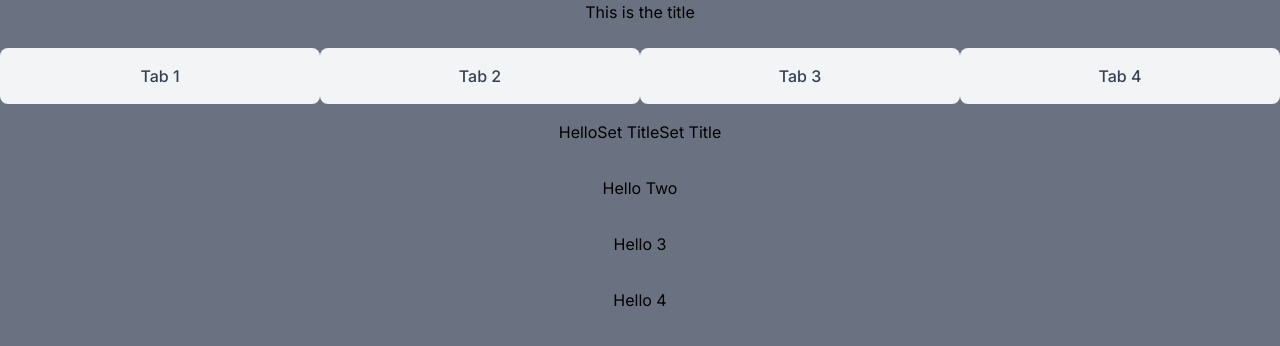
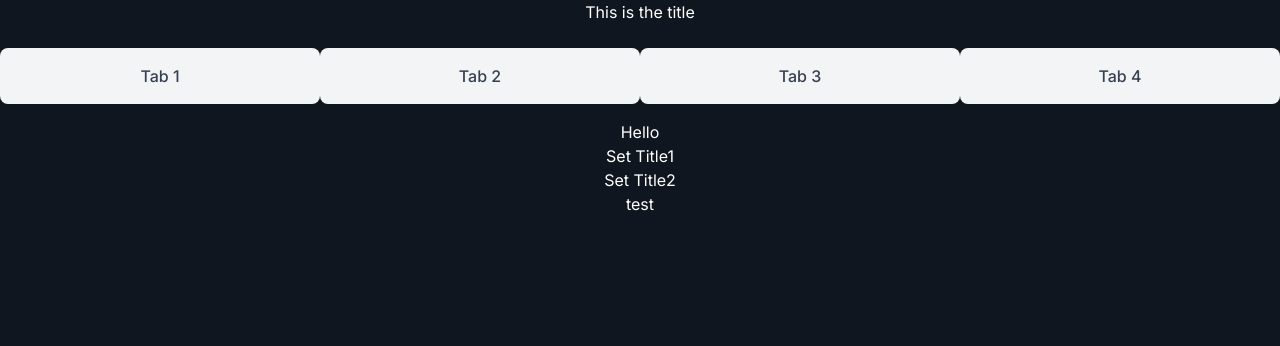
Before and after one commit to totester12/RequirementAI, a React (Vite) app: page / in a window 1280 px wide. Shown: the top 346 px of the page. Built offline with nearby package versions, Linux system fonts and the light colour scheme.

Commit message:
flex / bg changes

```diff
--- a/src/App.jsx
+++ b/src/App.jsx
@@ -16,7 +16,7 @@ function App() {
 
   return (
 
-    <div class='mainDiv bg-gray-500 w-full h-screen'>
+    <div class='mainDiv bg-regal-blue w-full h-screen'>
       <div class='titleDiv flex flex-row justify-center items-center '>
         <p>{title}</p>
       </div>
@@ -33,16 +33,16 @@ function App() {
           <button class="tabButton  w-full py-4 text-center font-medium text-gray-700 bg-gray-100 rounded-lg focus:outline-none hover:bg-gray-400"
           onClick={e => openTab(e, 'tab4')}>Tab 4</button>
       </div>
-      <div id="tab1" class="tabcontent p-4 w-full flex flex-row justify-center items-center">
+      <div id="tab1" class="tabcontent p-4 w-full grid grid-cols-1 gap-4 justify-center items-center">
         <Summary setNewTitle={replaceTitle} setNewTitle2={replacetwo} />
       </div>
-      <div id="tab2" class="tabcontent p-4 w-full flex flex-row justify-center items-center">
+      <div id="tab2" class="tabcontent p-4 w-full flex flex-row justify-center items-center hidden">
         <Goals/>
       </div>
-      <div id="tab3" class="tabcontent p-4 w-full flex flex-row justify-center items-center">
+      <div id="tab3" class="tabcontent p-4 w-full flex flex-row justify-center items-center hidden">
         <Success/>
       </div>
-      <div id="tab4" class="tabcontent p-4 w-full flex flex-row justify-center items-center">
+      <div id="tab4" class="tabcontent p-4 w-full flex flex-row justify-center items-center hidden">
         <Result/>
       </div>
     </div>
--- a/src/SummaryPage.jsx
+++ b/src/SummaryPage.jsx
@@ -1,13 +1,16 @@
 import { useState } from 'react'
 
 
-export default function App({setNewTitle, setNewTitle2}) {
+export default function App({ setNewTitle, setNewTitle2 }) {
 
     return (
         <>
-            <div>Hello</div>
-            <button onClick={()=>setNewTitle()}>Set Title</button>
-            <button onClick={()=>setNewTitle2()}>Set Title</button>
+            <div class='flex flex-col justify-center items-center'>
+                <div >Hello</div>
+                <button onClick={() => setNewTitle()}>Set Title1</button>
+                <button onClick={() => setNewTitle2()}>Set Title2</button>
+                <div>test</div>
+            </div>
         </>
     )
 
--- a/src/index.css
+++ b/src/index.css
@@ -3,4 +3,9 @@
 
 #root{
   font-family: inter;
+  color: white;
 }
+
+@theme {
+  --color-regal-blue: #10161f;
+}
```
